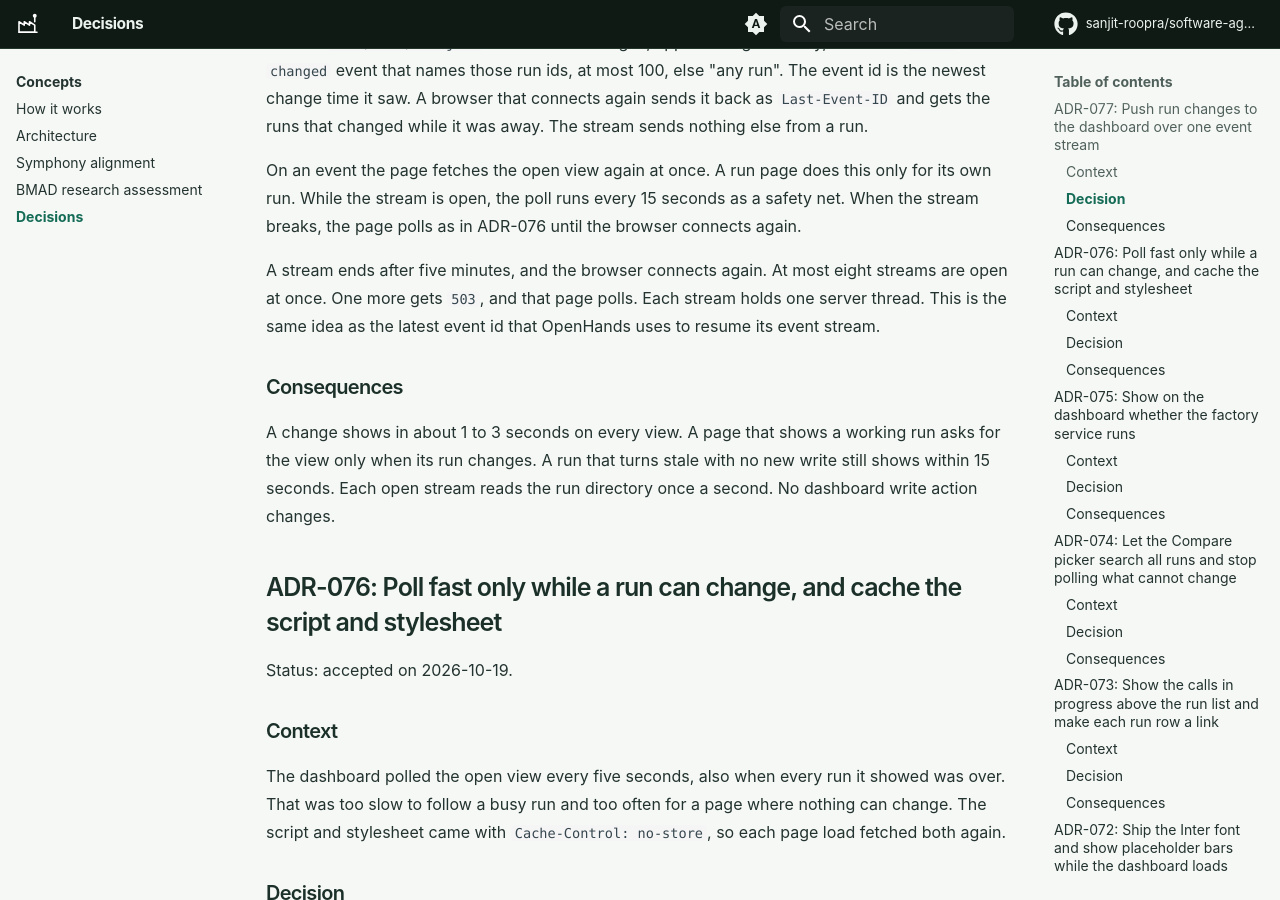
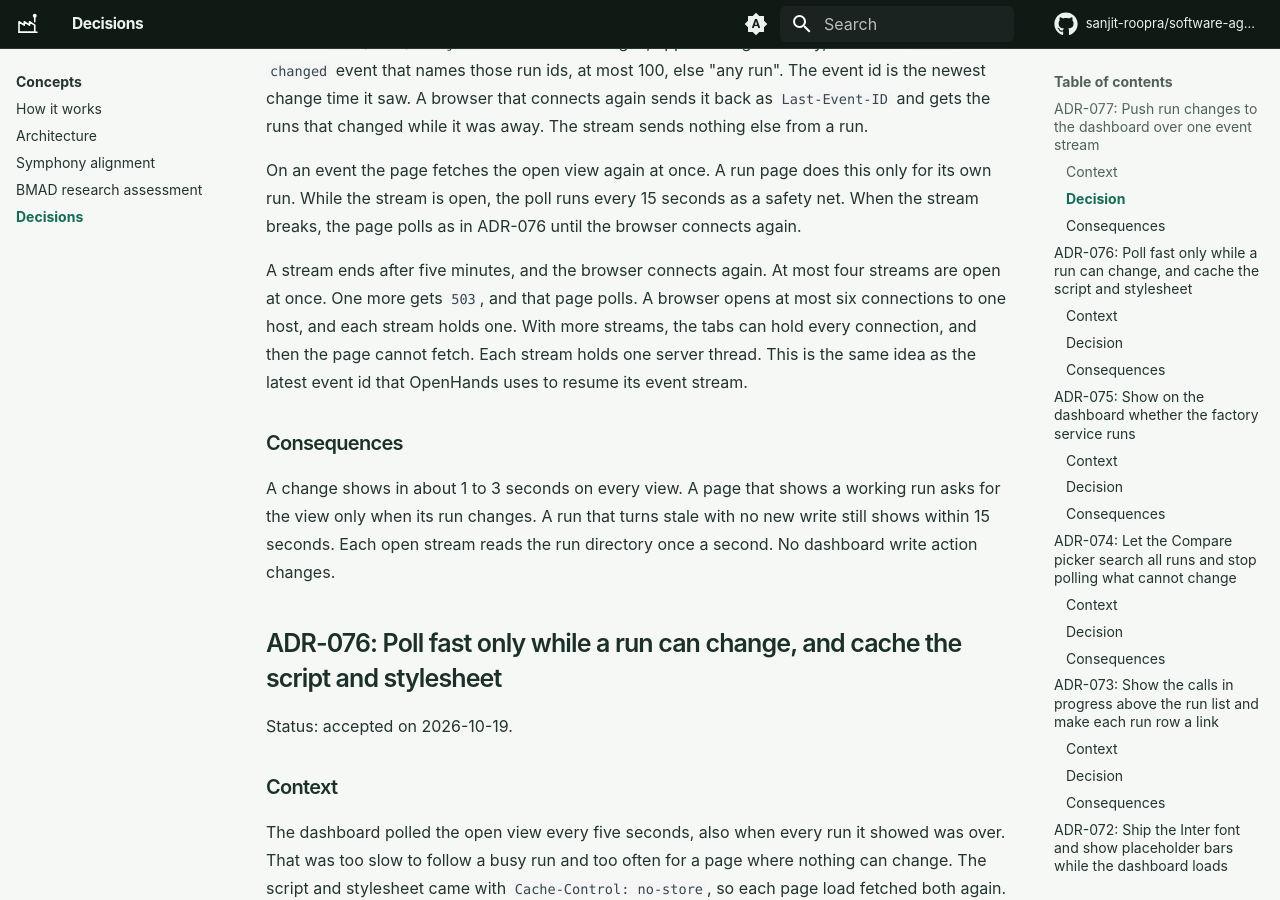
Before and after one commit to sanjit-roopra/software-agent-factory, an MkDocs documentation site: the page built from docs/decisions.md, in a window 1280 px wide and 900 px high, scrolled down 640 px. Built offline with MkDocs 1.6.1 and Material for MkDocs 9.7.7, drawn with Linux system fonts in a browser that asks for light colours; comment, search, counter and statistics services are not loaded.

Commit message:
fix(dashboard): cap open event streams at four
Browsers open at most six HTTP/1.1 connections to one host, and every
EventSource holds one for as long as the tab is open. With a cap of eight,
six dashboard tabs could take every connection and leave the page unable
to fetch any view. Four streams leave room for fetches; a fifth tab gets
503 and polls as before. ADR-077 and the safety reference now say four.

Co-Authored-By: Claude Opus 5.5 <noreply@anthropic.com>
Claude-Session: https://claude.ai/code/session_01EUVp53bytZfg6p8Zgnw7xW

```diff
--- a/docs/decisions.md
+++ b/docs/decisions.md
@@ -26,8 +26,10 @@ only for its own run. While the stream is open, the poll runs every 15 seconds a
 a safety net. When the stream breaks, the page polls as in ADR-076 until the
 browser connects again.
 
-A stream ends after five minutes, and the browser connects again. At most eight
-streams are open at once. One more gets `503`, and that page polls. Each stream
+A stream ends after five minutes, and the browser connects again. At most four
+streams are open at once. One more gets `503`, and that page polls. A browser opens
+at most six connections to one host, and each stream holds one. With more streams, the
+tabs can hold every connection, and then the page cannot fetch. Each stream
 holds one server thread. This is the same idea as the latest event id that
 OpenHands uses to resume its event stream.
 
```
Also changed, not shown: docs/reference/safety.md (+1 -1 lines), 1 other file.
